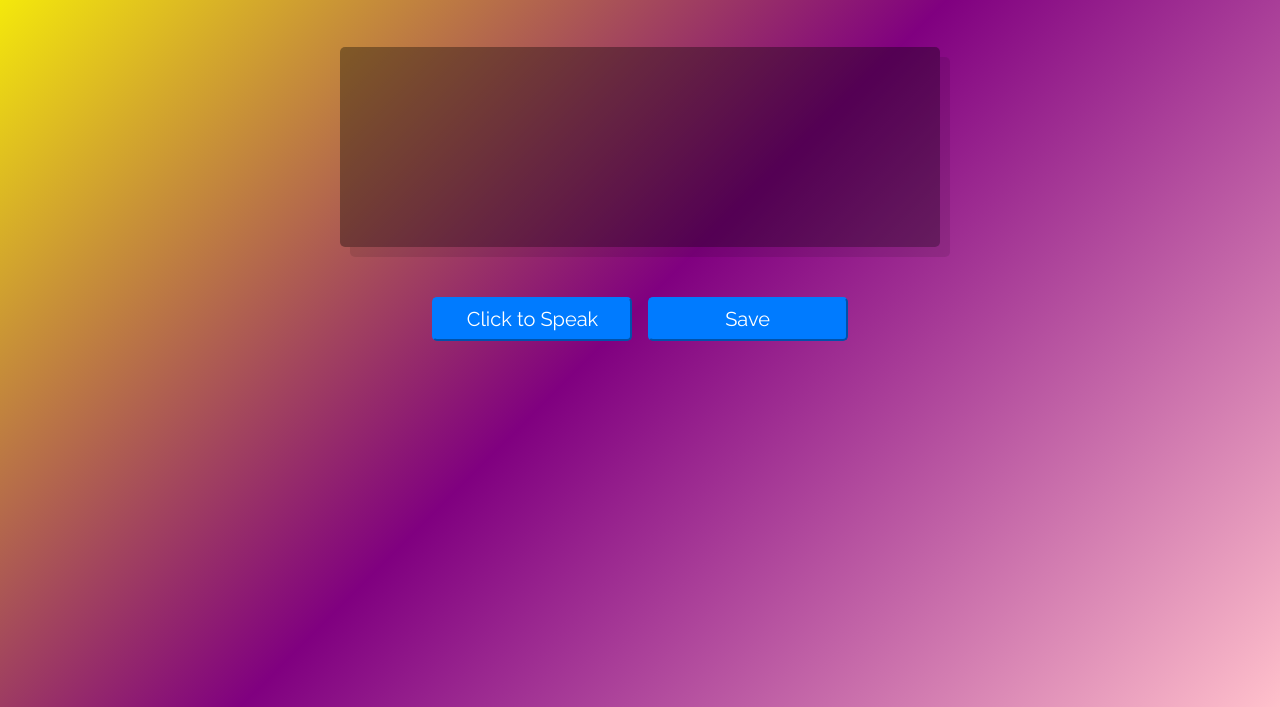
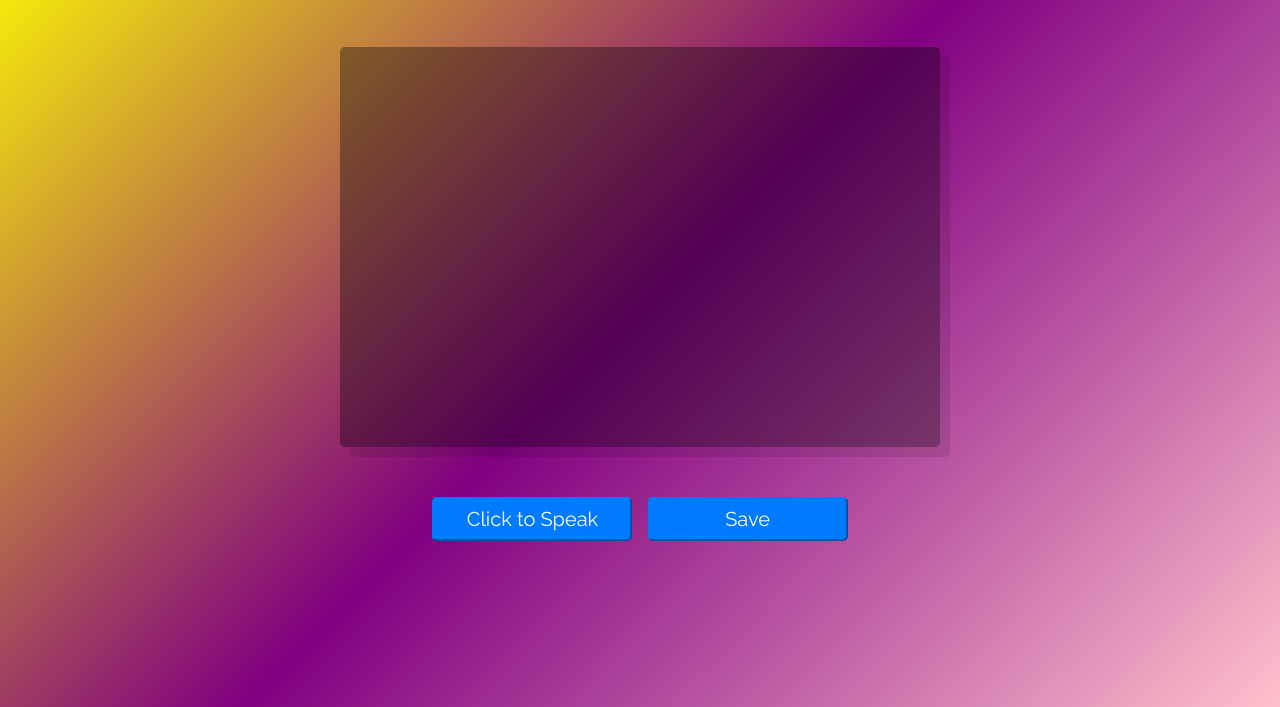
Before and after one commit to roshanakhan/speech-journal, a plain HTML site: page index.html in a window 1280 px wide. Shown: the part 93-800 px from the top of the page. Drawn offline with nearby package versions, Linux system fonts and the light colour scheme.

Commit message:
scrollable added

```diff
--- a/style.css
+++ b/style.css
@@ -40,7 +40,9 @@ html {
       background-size: 100% 2rem;
       position: relative;
       line-height: 2rem;
-      height: 200px;
+      height: 400px;
+      overflow-y: scroll;
+     overflow-x: hidden;
   }
 
   .buttons {
```
